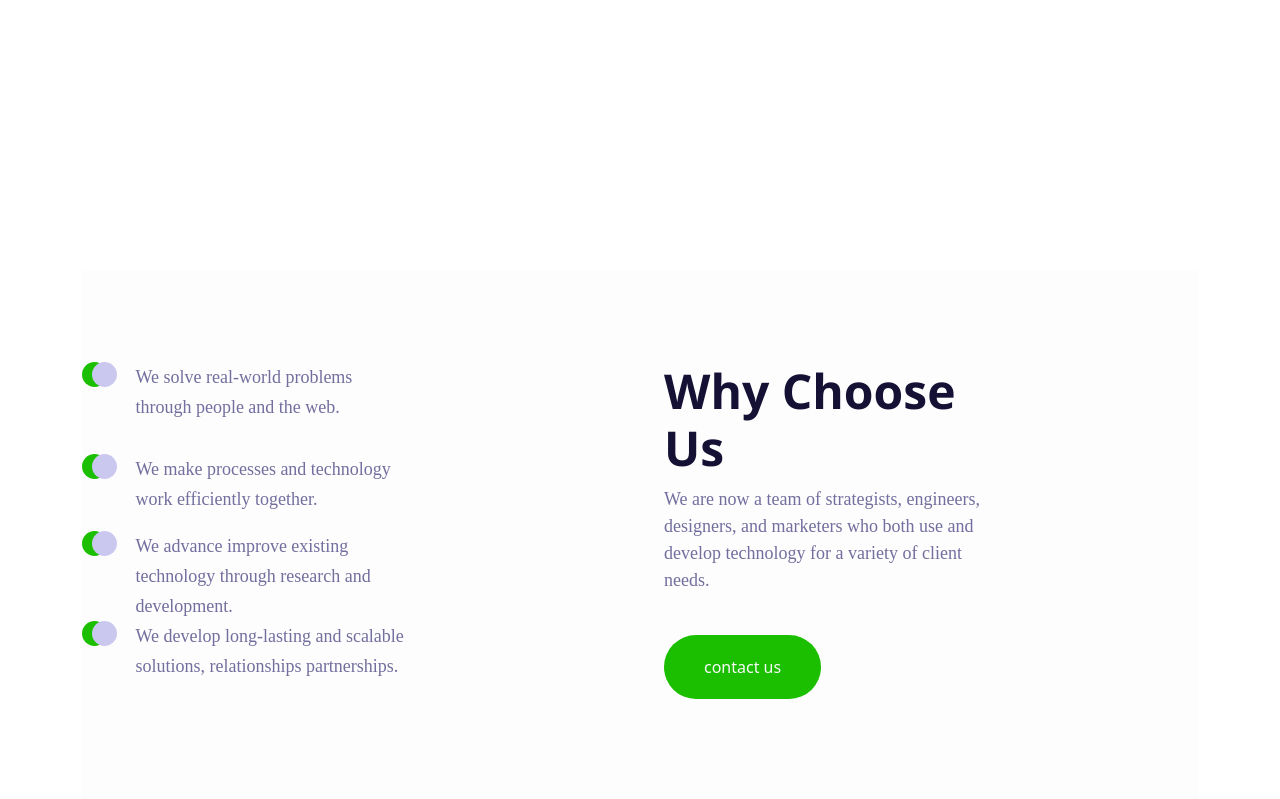
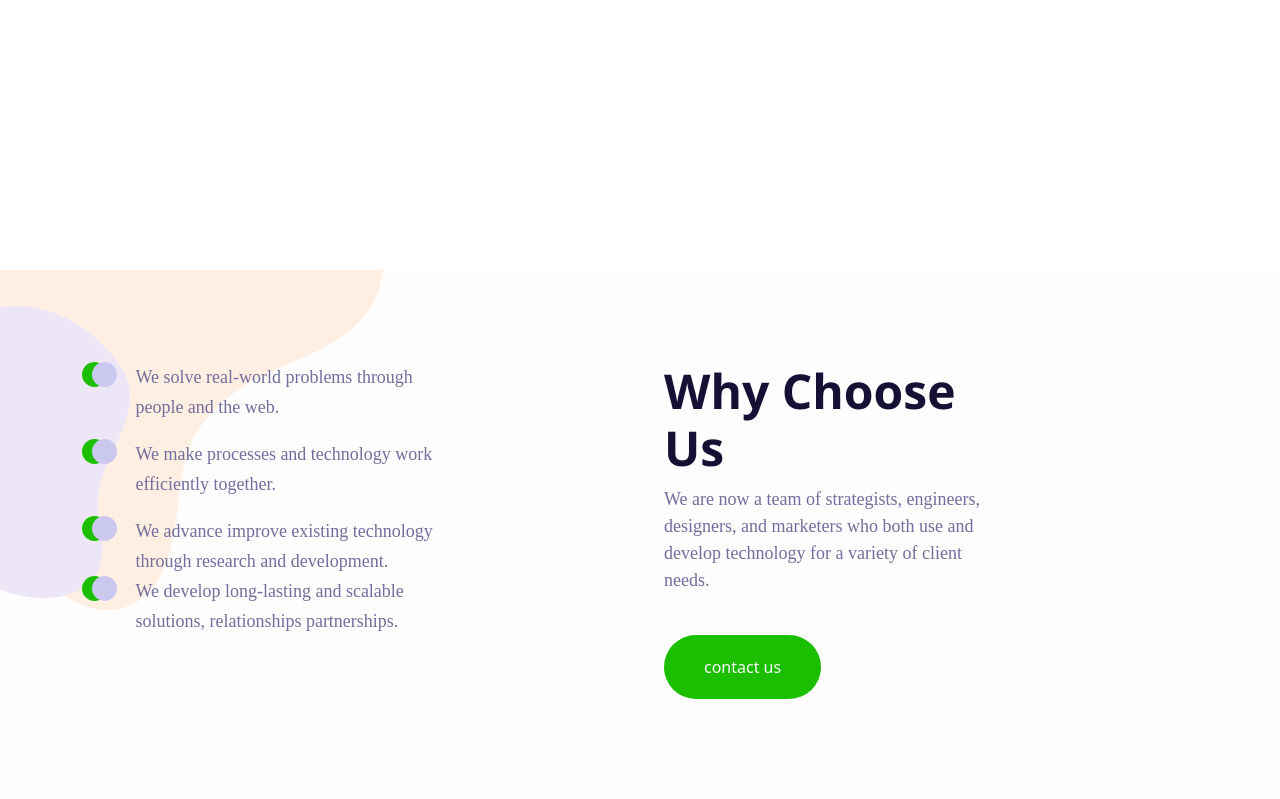
Before and after one commit to Farhan41/Innovate_bootstrap_one, a plain HTML site: page index.html in a window 1280 px wide. Shown: the part 1361-2160 px from the top of the page. Drawn offline with nearby package versions, Linux system fonts and the light colour scheme; a web font is replaced by a local one.

Commit message:
choose part one

```diff
--- a/css/style.css
+++ b/css/style.css
@@ -197,27 +197,31 @@ nav .button a{
 
 
 /* choose part end */
-/* #choose{
+#choose{
     position: relative;
 }
 .choose_element img{
     position: absolute;
     top: 0;
     left: 0;
-    z-index: 2;
-} */
+}
 
-#choose .choose_wrapper{
+#choose{
     padding-top: 92px;
     padding-bottom: 100px;
     background-color: #FDFDFD;;
+}
+
+#choose .container{
+    position: relative;
+    z-index: 2;
 }
 
 .choose_left_circle{
     width: 10%;
 }
 .choose_left_content{
-    width: 80%;
+    width: 90%;
 }
 
 .choose_left_circle_object{
@@ -249,19 +253,25 @@ font-weight: 400;
 font-size: 18px;
 line-height: 30px;
 color: #726E9E;
+box-sizing: border-box;
 }
 
-.choose_left:hover:first-child{
+.choose_left:hover{
 background: #FFFFFF;
 box-shadow: 10px 30px 60px rgba(162, 169, 192, 0.15);
 border-radius: 12px;
 padding-top: 42px;
 padding-bottom: 42px;
+transition: all linear 0.3s;
 }
 
-.choose_left:first-child{
+.choose_left:hover:nth-child(3){
+    margin-bottom: 17px;
+}
+
+/* .choose_left:first-child{
     margin-bottom: 32px;
-}
+} */
 
 .choose_left:nth-child(3){
     margin-bottom: 0px;
@@ -304,3 +314,6 @@ color: #F9F9F9;
 .choose_right_content{
     padding-right: 100px;
 }
+
+
+/* choose part end */
--- a/index.html
+++ b/index.html
@@ -133,13 +133,12 @@
 <!-- choose part start -->
 
 <section id="choose">
-  <!-- <div class="choose_element">
+  <div class="choose_element">
     <picture>
-      <img src="images/choose_element.png" alt="">
+      <img src="images/01.png" alt="">
     </picture>
-  </div> -->
+  </div>
   <div class="container">
-   <div class="choose_wrapper">
     <div class="row gy-5 gx-5 ">
       <div class="col-lg-6">
         <div class="choose_left d-flex">
@@ -191,12 +190,13 @@
         </div>
       </div>
      </div>
-   </div>
   </div>
 </section>
 
 <!-- choose part end -->
 
+
+
     <script src="js/bootstrap.bundle.min.js"></script>
 </body>
 </html>
```
Also changed, not shown: images/01.png (added).
